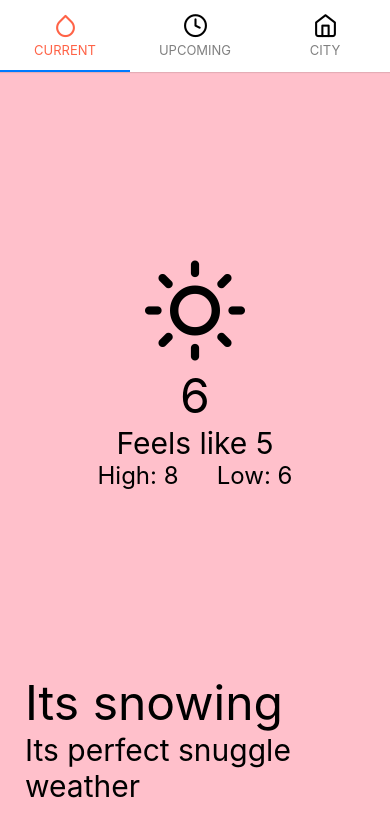
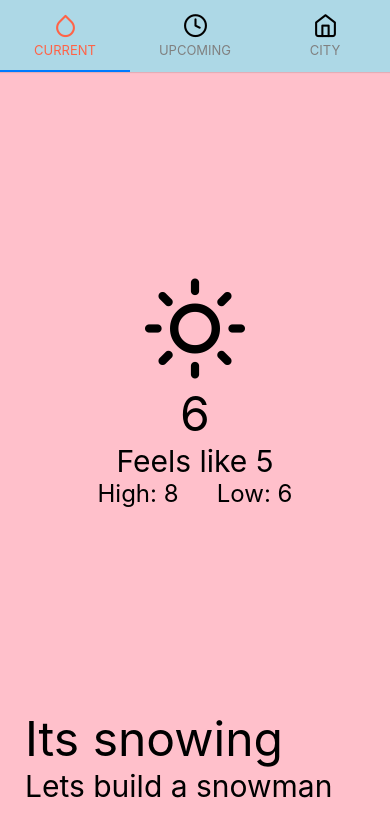
Before and after one commit to Codeyg12/tutorials, a React Native app in the folder WeatherApp/: screen /Current in a window 390 px wide. Shown: the top 836 px of the page. Built offline with nearby package versions, Linux system fonts and the light colour scheme.

Commit message:
moving Tabs into component, adding utils

```diff
--- a/WeatherApp/App.js
+++ b/WeatherApp/App.js
@@ -1,68 +1,12 @@
 import { StatusBar } from 'react-native'
-import UpcomingWeather from './src/screens/UpcomingWeather'
-import CurrentWeather from './src/screens/CurrentWeather'
-import City from './src/screens/City'
 import { NavigationContainer } from '@react-navigation/native'
-import { createBottomTabNavigator } from '@react-navigation/bottom-tabs'
-import { createMaterialTopTabNavigator } from '@react-navigation/material-top-tabs'
-import { Feather } from '@expo/vector-icons'
-
-// Top Tab Navigator with sliding animation
-const Tab = createMaterialTopTabNavigator()
-
-// Bottom Tab Navigator with fade animation
-// const Tab = createBottomTabNavigator()
+import Tabs from './src/components/Tabs'
 
 export default function App() {
   return (
     <NavigationContainer>
       <StatusBar barStyle={'light-content'} />
-      <Tab.Navigator
-        screenOptions={{
-          tabBarActiveTintColor: 'tomato',
-          tabBarInactiveTintColor: 'gray'
-        }}
-      >
-        <Tab.Screen
-          name={'Current'}
-          component={CurrentWeather}
-          options={{
-            tabBarIcon: ({ focused }) => (
-              <Feather
-                name="droplet"
-                size={25}
-                color={focused ? 'tomato' : 'black'}
-              />
-            )
-          }}
-        />
-        <Tab.Screen
-          name={'Upcoming'}
-          component={UpcomingWeather}
-          options={{
-            tabBarIcon: ({ focused }) => (
-              <Feather
-                name="clock"
-                size={25}
-                color={focused ? 'tomato' : 'black'}
-              />
-            )
-          }}
-        />
-        <Tab.Screen
-          name={'City'}
-          component={City}
-          options={{
-            tabBarIcon: ({ focused }) => (
-              <Feather
-                name="home"
-                size={25}
-                color={focused ? 'tomato' : 'black'}
-              />
-            )
-          }}
-        />
-      </Tab.Navigator>
+      <Tabs />
     </NavigationContainer>
   )
 }
--- /dev/null
+++ b/WeatherApp/src/components/Tabs.js
@@ -0,0 +1,68 @@
+import CurrentWeather from '../screens/CurrentWeather'
+import UpcomingWeather from '../screens/UpcomingWeather'
+import City from '../screens/City'
+import { Feather } from '@expo/vector-icons'
+import { createMaterialTopTabNavigator } from '@react-navigation/material-top-tabs'
+import { createBottomTabNavigator } from '@react-navigation/bottom-tabs'
+
+// Top Tab Navigator with sliding animation
+const Tab = createMaterialTopTabNavigator()
+
+// Bottom Tab Navigator with fade animation
+// const Tab = createBottomTabNavigator()
+
+const Tabs = () => {
+  return (
+    <Tab.Navigator
+      screenOptions={{
+        tabBarActiveTintColor: 'tomato',
+        tabBarInactiveTintColor: 'gray',
+        tabBarStyle: { backgroundColor: 'lightblue' },
+        headerStyle: { backgroundColor: 'lightblue' },
+        headerTitleStyle: { color: 'tomato', fontSize: 25, fontWeight: 'bold' }
+      }}
+    >
+      <Tab.Screen
+        name={'Current'}
+        component={CurrentWeather}
+        options={{
+          tabBarIcon: ({ focused }) => (
+            <Feather
+              name="droplet"
+              size={25}
+              color={focused ? 'tomato' : 'black'}
+            />
+          )
+        }}
+      />
+      <Tab.Screen
+        name={'Upcoming'}
+        component={UpcomingWeather}
+        options={{
+          tabBarIcon: ({ focused }) => (
+            <Feather
+              name="clock"
+              size={25}
+              color={focused ? 'tomato' : 'black'}
+            />
+          )
+        }}
+      />
+      <Tab.Screen
+        name={'City'}
+        component={City}
+        options={{
+          tabBarIcon: ({ focused }) => (
+            <Feather
+              name="home"
+              size={25}
+              color={focused ? 'tomato' : 'black'}
+            />
+          )
+        }}
+      />
+    </Tab.Navigator>
+  )
+}
+
+export default Tabs
--- a/WeatherApp/src/screens/CurrentWeather.js
+++ b/WeatherApp/src/screens/CurrentWeather.js
@@ -2,6 +2,7 @@ import { StyleSheet, Text, View } from 'react-native'
 import { SafeAreaProvider } from 'react-native-safe-area-context'
 import { Feather } from '@expo/vector-icons'
 import RowText from '../components/RowText'
+import { weatherType } from '../utils/weatherType'
 
 const CurrentWeather = () => {
   const {
@@ -31,7 +32,7 @@ const CurrentWeather = () => {
       </View>
       <RowText
         messageOne={'Its snowing'}
-        messageTwo={'Its perfect snuggle weather'}
+        messageTwo={weatherType['Snow'].message}
         messageOneStyle={description}
         messageTwoStyle={message}
         containerStyle={bodyWrapper}
--- /dev/null
+++ b/WeatherApp/src/utils/weatherType.js
@@ -0,0 +1,42 @@
+export const weatherType = {
+  Thunderstorm: {
+    icon: 'zap',
+    message: 'It could get noisy',
+    background: '#000'
+  },
+  Drizzle: {
+    icon: 'cloud-rain',
+    message: 'It might rain a little',
+    background: '#36454f'
+  },
+  Rain: {
+    icon: 'umbrella',
+    message: "Don't forget your umbrella",
+    background: '#0000ff'
+  },
+  Snow: {
+    icon: 'cloud-snow',
+    message: 'Lets build a snowman',
+    background: '#7f6065'
+  },
+  Clear: {
+    icon: 'sun',
+    message: 'Clear skies ahead',
+    background: '#e47200'
+  },
+  Clouds: {
+    icon: 'cloud',
+    message: 'Cloudy with a chance of meatballs',
+    background: '#363636'
+  },
+  Haze: {
+    icon: 'wind',
+    message: 'It might be a bit damp',
+    background: '#58586e'
+  },
+  Mist: {
+    icon: 'align-justify',
+    message: 'It might be hard to see',
+    background: '#3e3e37'
+  }
+}
```
